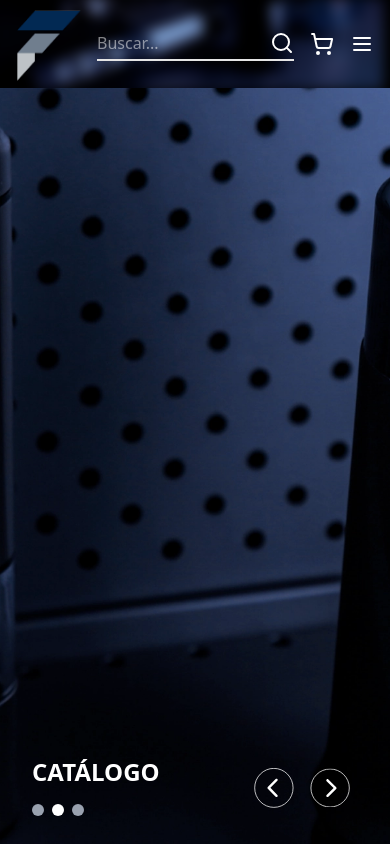
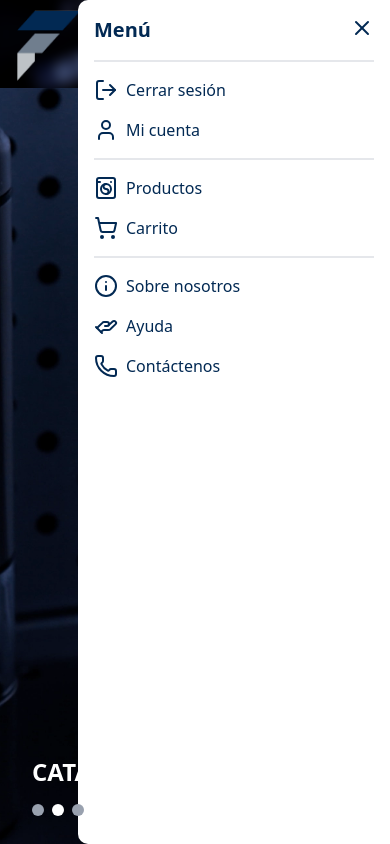
Before and after one commit to RogelRC/fadiar-shop, a Next.js app: page / in a window 390 px wide. Both pictures are taken after a click on the button 362 px from the left and 44 px from the top of the page. Shown: the top 844 px of the page. Built offline with nearby package versions, Linux system fonts and the light colour scheme; no server answers.

Commit message:
Implemented the burguer menu

```diff
--- /dev/null
+++ b/src/components/BurguerMenu.tsx
@@ -0,0 +1,91 @@
+"use client";
+
+import { Menu, X } from "lucide-react";
+import { useState } from "react";
+import Link from "next/link";
+import {
+  LogOut,
+  User,
+  WashingMachine,
+  ShoppingCart,
+  Info,
+  HandHelping,
+  Phone,
+} from "lucide-react";
+
+export default function BurgerMenu() {
+  const [isOpen, setIsOpen] = useState(false);
+
+  return (
+    <div className="flex sm:hidden">
+      <button
+        className="w-6 h-6 hover:scale-125 duration-300"
+        onClick={() => setIsOpen(!isOpen)}
+      >
+        <Menu />
+      </button>
+
+      {isOpen && (
+        <div className="flex flex-col absolute top-0 right-0 bg-white rounded-l-lg h-screen w-[80vw] p-4 text-[#022953] space-y-4 text-base">
+          <div className="flex w-full">
+            <h3 className="text-xl font-bold">Menú</h3>
+            <button
+              className="ml-auto w-6 h-6"
+              onClick={() => setIsOpen(false)}
+            >
+              <X />
+            </button>
+          </div>
+          <hr className="border-1 border-gray-200" />
+          <button
+            className="flex w-full space-x-2"
+            onClick={() => setIsOpen(false)}
+          >
+            <span>
+              <LogOut />
+            </span>
+            <span>Cerrar sesión</span>
+          </button>
+          <Link href="/account" className="flex w-full space-x-2">
+            <span>
+              <User />
+            </span>
+            <span>Mi cuenta</span>
+          </Link>
+          <hr className="border-1 border-gray-200" />
+          <Link href="/products" className="flex w-full space-x-2">
+            <span>
+              <WashingMachine />
+            </span>
+            <span>Productos</span>
+          </Link>
+          <Link href="/cart" className="flex w-full space-x-2">
+            <span>
+              <ShoppingCart />
+            </span>
+            <span>Carrito</span>
+          </Link>
+          <hr className="border-1 border-gray-200" />
+          <Link href="/about" className="flex w-full space-x-2">
+            <span>
+              <Info />
+            </span>
+            <span>Sobre nosotros</span>
+          </Link>
+          <Link href="/help" className="flex w-full space-x-2">
+            <span>
+              <HandHelping />
+            </span>
+            <span>Ayuda</span>
+          </Link>
+          <Link href="/contact" className="flex w-full space-x-2">
+            <span>
+              <Phone />
+            </span>
+            <span>Contáctenos</span>
+          </Link>
+        </div>
+      )}
+    </div>
+  );
+}
--- a/src/components/Header.tsx
+++ b/src/components/Header.tsx
@@ -2,7 +2,8 @@ import { Menu, ShoppingCart } from "lucide-react";
 import Image from "next/image";
 import Link from "next/link";
 import SearchBar from "@/components/SearchBar";
-import UserButton from "./UserButton";
+import UserButton from "@/components/UserButton";
+import BurgerMenu from "@/components/BurguerMenu";
 
 export default function Header() {
   return (
@@ -67,9 +68,7 @@ export default function Header() {
         <button className="w-6 h-6 sm:hidden hover:scale-125 duration-300">
           <ShoppingCart />
         </button>
-        <button className="w-6 h-6 sm:hidden hover:scale-125 duration-300">
-          <Menu />
-        </button>
+        <BurgerMenu />
       </div>
     </header>
   );
--- a/src/components/ProductCard.tsx
+++ b/src/components/ProductCard.tsx
@@ -31,7 +31,7 @@ export default function ProductCard({ product }: { product: Product }) {
           sizes="(max-width: 768px) 50vw, 33vw"
         />
       </div>
-      <div className="relative flex flex-col bg-[#022953] rounded-t-lg p-2 -mt-2 z-50 text-white">
+      <div className="relative flex flex-col bg-[#022953] rounded-t-lg p-2 -mt-2  text-white">
         <span className="font-bold whitespace-nowrap overflow-hidden text-ellipsis">
           {product.name}
         </span>
```
